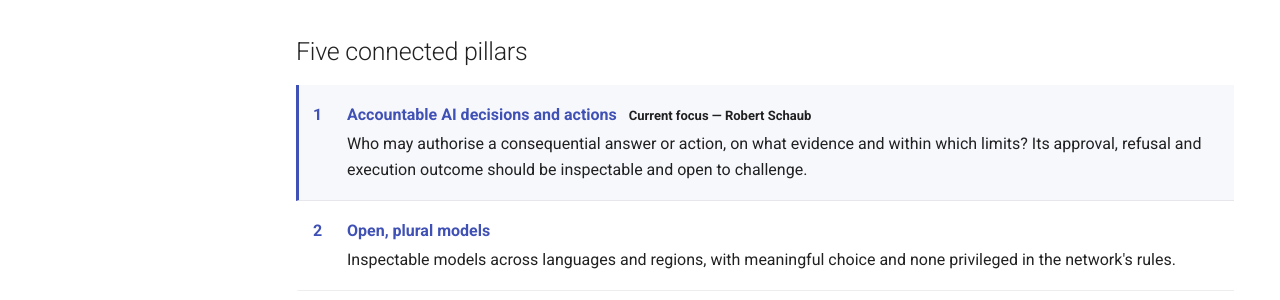
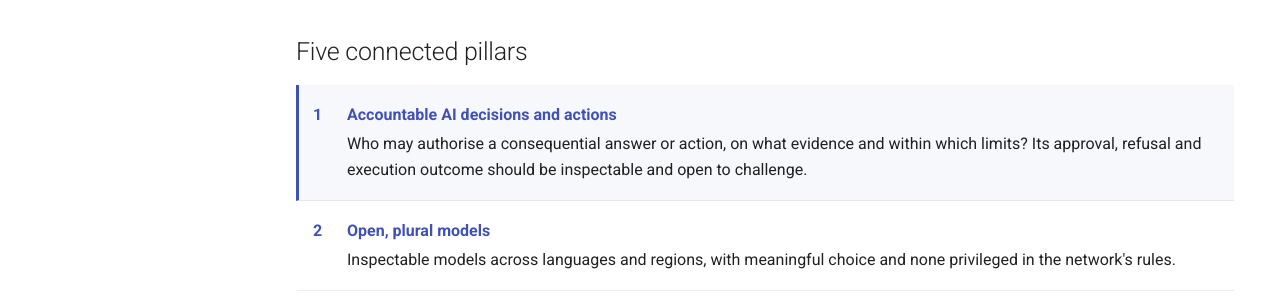
Before and after one commit to robertschaub/our-ai-charter, an MkDocs documentation site: the page built from docs/index.md, in a window 1280 px wide. Shown: the part 367-667 px from the top of the page. Built offline with MkDocs 1.6.1 and Material for MkDocs 9.7.7, drawn with Linux system fonts in a browser that asks for light colours; plug-ins that fetch from the network failed and are left out; comment, search, counter and statistics services are not loaded.

Commit message:
docs(site): remove duplicate focus label

```diff
--- a/docs/index.md
+++ b/docs/index.md
@@ -17,7 +17,7 @@ Our AI Charter is an **early public proposal for an international network of ope
 
 <div class="pillar-list" markdown>
 
-1. **[Accountable AI decisions and actions](Assurance/Concepts/evidence-gated-agents.md)** <span class="focus-label">Current focus — Robert Schaub</span>
+1. **[Accountable AI decisions and actions](Assurance/Concepts/evidence-gated-agents.md){ .pillar-focus }**
 
     Who may authorise a consequential answer or action, on what evidence and within which limits? Its approval, refusal and execution outcome should be inspectable and open to challenge.
 
--- a/docs/stylesheets/extra.css
+++ b/docs/stylesheets/extra.css
@@ -44,7 +44,7 @@
   line-height: 1.4;
 }
 
-/* Connected homepage pillars; the focus also has an explicit text label. */
+/* Connected homepage pillars. */
 .md-typeset .pillar-list > ol {
   margin: 0;
   padding: 0;
@@ -74,16 +74,9 @@
   margin: .2rem 0;
 }
 
-.md-typeset .pillar-list li:has(.focus-label) {
+.md-typeset .pillar-list li:has(.pillar-focus) {
   border-left-color: var(--md-typeset-a-color);
   background: color-mix(in srgb, var(--md-primary-fg-color) 4%, transparent);
-}
-
-.md-typeset .focus-label {
-  display: inline-block;
-  margin-left: .4rem;
-  font-size: .65rem;
-  font-weight: 600;
 }
 
 @media screen and (max-width: 44.9375em) {
```
